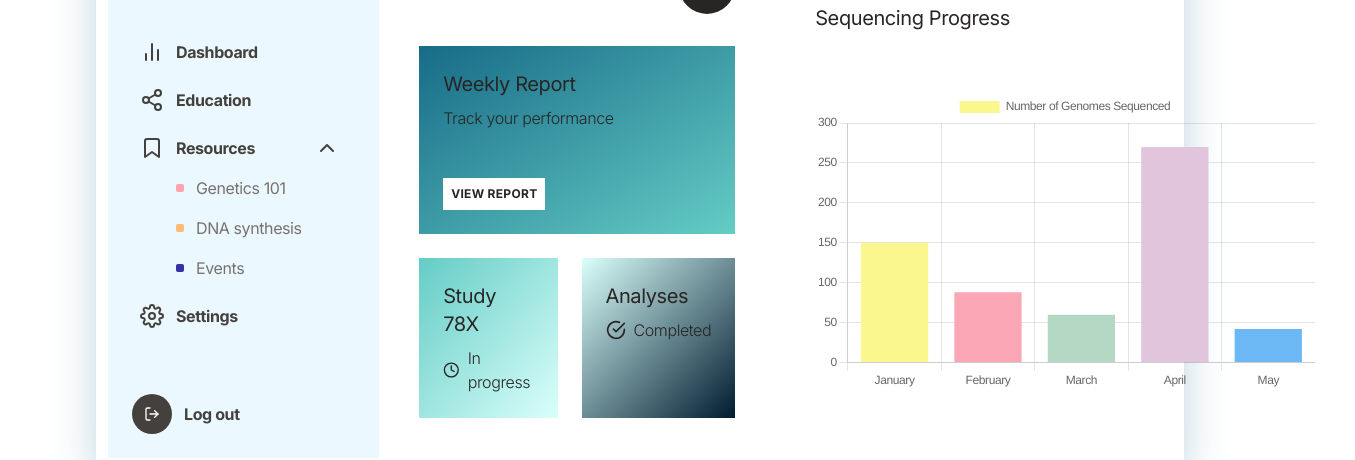
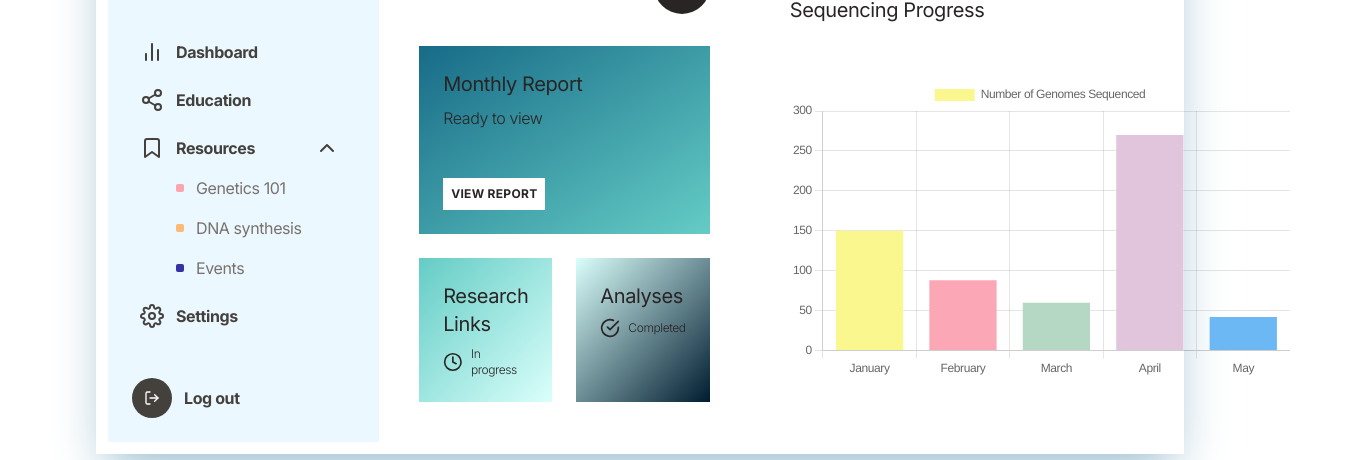
Before and after one commit to carmen-tang/ad-astra, a Next.js app: page / in a window 1280 px wide. Shown: the part 290-750 px from the top of the page, 1355 px wide, since content can reach past the window. Built offline with nearby package versions, Linux system fonts and the light colour scheme; no server answers; the database is empty; a web font is replaced by a local one.

Commit message:
small edits

```diff
--- a/src/app/components/ChartVisualization.js
+++ b/src/app/components/ChartVisualization.js
@@ -19,7 +19,8 @@ export default function ChartVisualization() {
         height={300}
         width={500}
         options={{
-          maintainAspectRatio: true
+          maintainAspectRatio: true,
+          responsive: true
         }}
       />
     </div>
--- a/src/app/components/Today.js
+++ b/src/app/components/Today.js
@@ -22,16 +22,16 @@ export default function Today() {
 				<Appointments />
 				<div className="grid gap-6">
 					<Callout
-						heading="Weekly Report"
-						subheading="Track your performance"
+						heading="Monthly Report"
+						subheading="Ready to view"
 						linkText="View report"
 						url="#report"
 						variant={1}
 					/>
 					<Callout
-						heading="Study 78X"
+						heading="Research Links"
 						subheading={
-							<span className="flex items-center gap-2">
+							<span className="flex items-center gap-2 text-xs">
 								<ClockIcon /> In progress
 							</span>
 						}
@@ -40,7 +40,7 @@ export default function Today() {
 					<Callout
 						heading="Analyses"
 						subheading={
-							<span className="flex items-center gap-2">
+							<span className="flex items-center gap-2 text-xs">
 								<CheckIcon /> Completed
 							</span>
 						}
```
